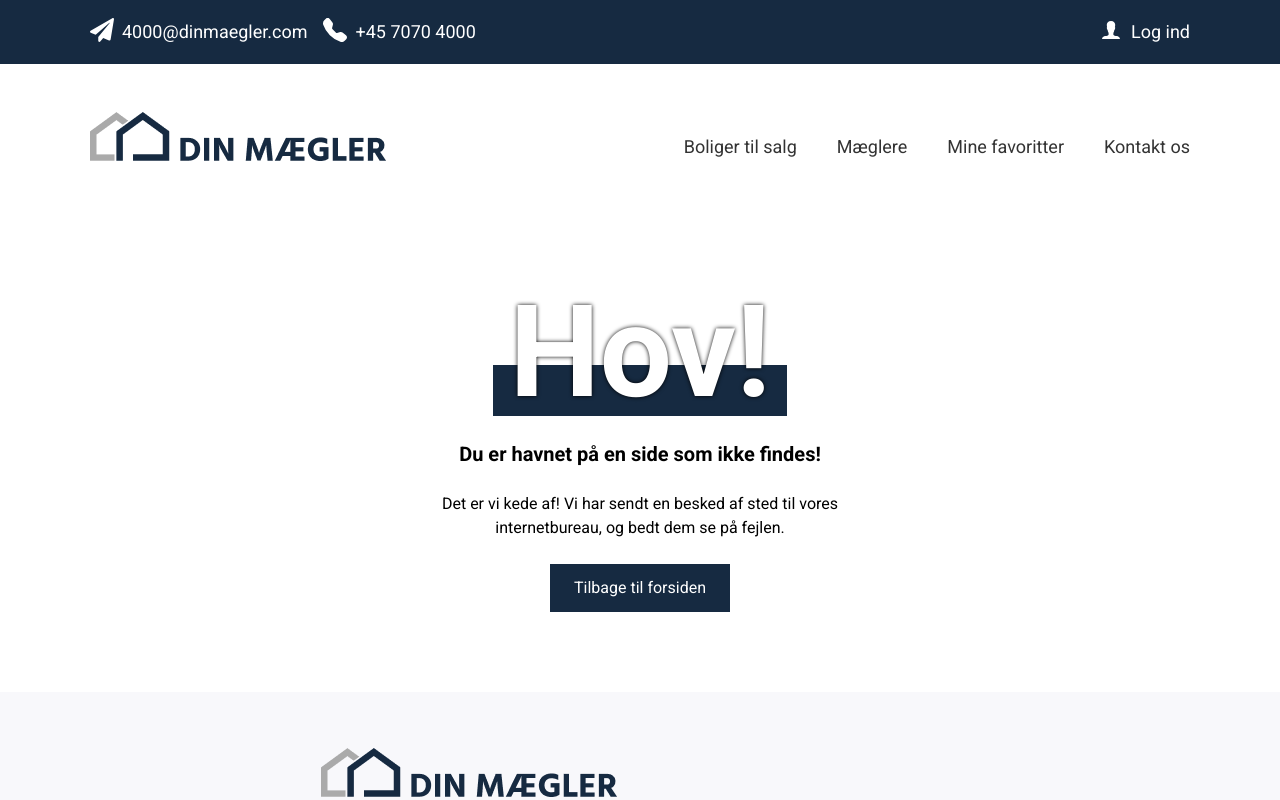
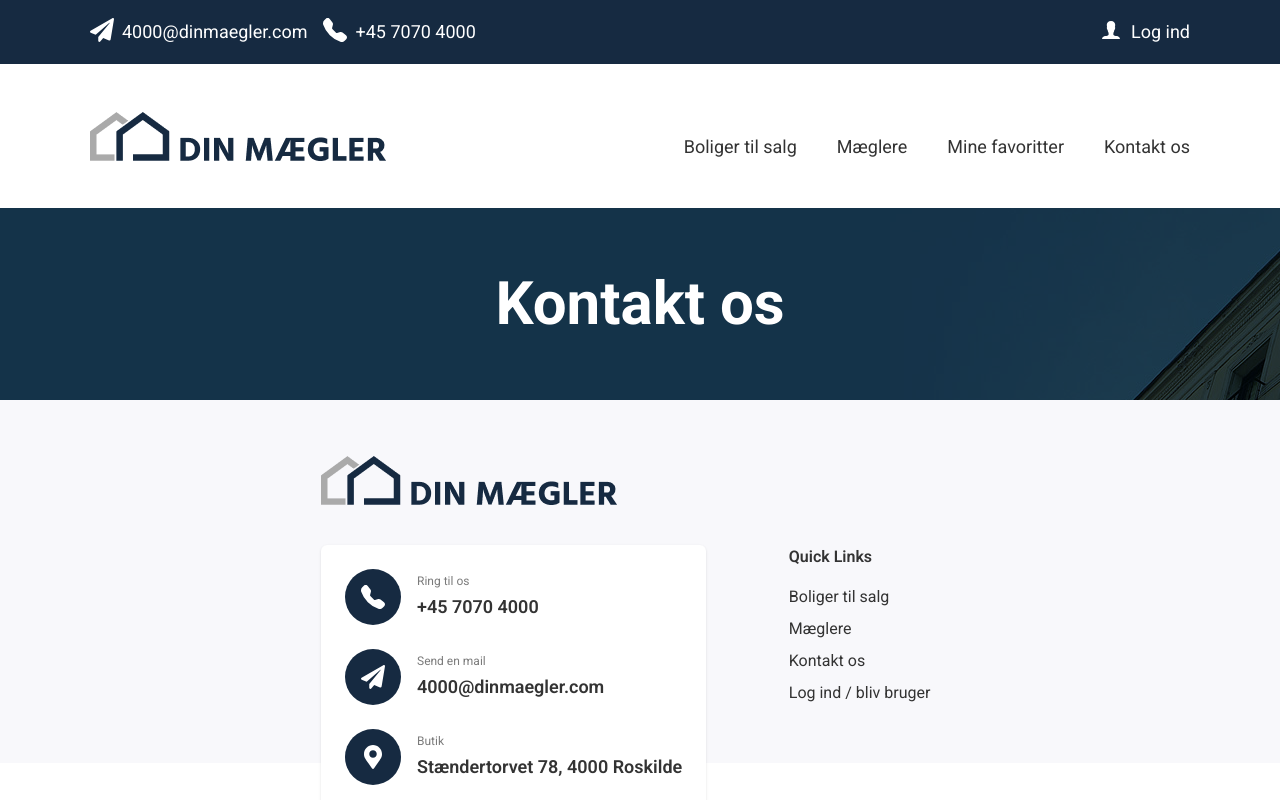
Before and after one commit to Howtoad/real-estate, a React (Create React App) app: page /kontakt in a window 1280 px wide. Shown: the top 800 px of the page. Built offline with nearby package versions, Linux system fonts and the light colour scheme.

Commit message:
setup of page

```diff
--- a/src/index.js
+++ b/src/index.js
@@ -12,6 +12,7 @@ import Login from "./views/Login";
 import { UserProvider } from "./context/UserContext";
 import NotFound from "./views/NotFound";
 import Favorites from "./views/Favorites";
+import Contact from "./views/Contact";
 
 const root = ReactDOM.createRoot(document.getElementById("root"));
 root.render(
@@ -27,6 +28,7 @@ root.render(
             <Route path="/maeglere" element={<AgentsTemplate />} />
             <Route path="/favoritter" element={<Favorites />} />
             <Route path="/login" element={<Login />} />
+            <Route path="/kontakt" element={<Contact />} />
             <Route path="*" element={<NotFound />} />
           </Route>
         </Routes>
--- /dev/null
+++ b/src/views/Contact.js
@@ -0,0 +1,12 @@
+import Heading from "../components/Heading";
+
+const Contact = () => {
+  return (
+    <>
+      <Heading title="Kontakt os" />
+      <section className="grid"></section>
+    </>
+  );
+};
+
+export default Contact;
```
